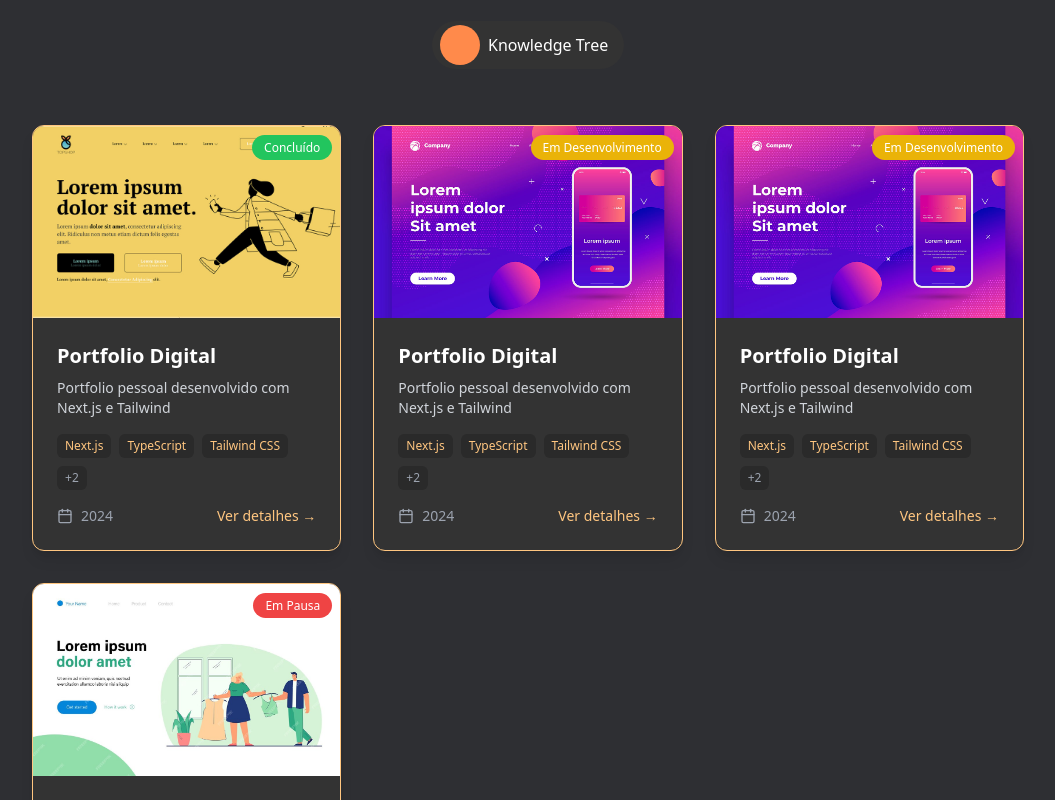
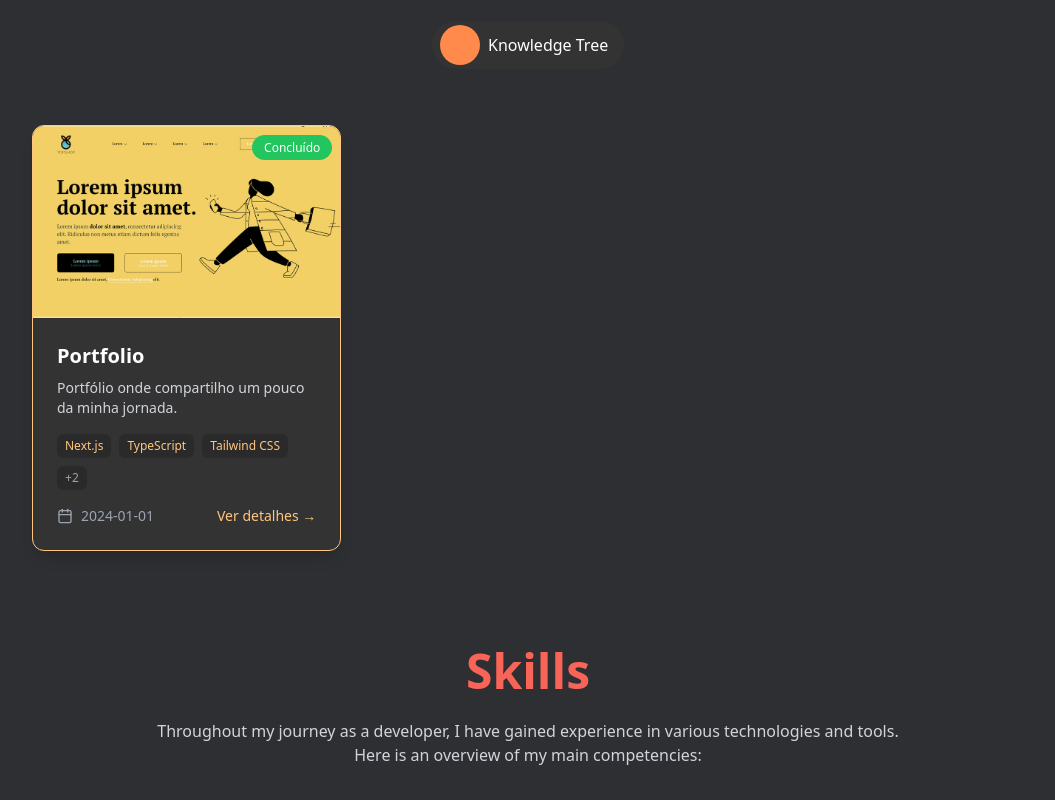
Before and after one commit to michaelrodriguess/michael-dev, a Next.js app: page / in a window 1280 px wide. Shown: the part 700-1500 px from the top of the page, without its empty margins (112-1167 px from the left). Built offline with nearby package versions, Linux system fonts and the light colour scheme.

Commit message:
chore: add project card definitely

```diff
--- a/src/_lib/projectData.ts
+++ b/src/_lib/projectData.ts
@@ -6,9 +6,9 @@ export const projectData = {
       id: "1",
       group: 1,
       project: {
-        title: "Portfolio Digital",
+        title: "Portfolio",
         shortDescription:
-          "Portfolio pessoal desenvolvido com Next.js e Tailwind",
+          "Portfólio onde compartilho um pouco da minha jornada.",
         description:
           "Um portfolio digital moderno e responsivo desenvolvido com as mais recentes tecnologias web. Inclui seções para projetos, habilidades e uma árvore de conhecimento interativa.",
         images: [
@@ -17,8 +17,8 @@ export const projectData = {
           "/portfolio.png",
           "/lore1.jpg",
         ],
-        githubUrl: "https://github.com/username/portfolio",
-        liveUrl: "https://portfolio.dev",
+        githubUrl: "https://github.com/michaelrodriguess/michael-dev",
+        liveUrl: "https://michaelrodrigues.dev",
         technologies: [
           { name: "Next.js" },
           { name: "TypeScript" },
@@ -31,78 +31,54 @@ export const projectData = {
         status: "Concluído",
       } as ProjectDetails,
     },
-    {
-      id: "2",
-      group: 1,
-      project: {
-        title: "Portfolio Digital",
-        shortDescription:
-          "Portfolio pessoal desenvolvido com Next.js e Tailwind",
-        description:
-          "Um portfolio digital moderno e responsivo desenvolvido com as mais recentes tecnologias web. Inclui seções para projetos, habilidades e uma árvore de conhecimento interativa.",
-        images: ["/lore1.jpg"],
-        githubUrl: "https://github.com/username/portfolio",
-        liveUrl: "https://portfolio.dev",
-        technologies: [
-          { name: "Next.js" },
-          { name: "TypeScript" },
-          { name: "Tailwind CSS" },
-          { name: "Framer Motion" },
-          { name: "Three.js" },
-        ],
-        startDate: "2024-01-01",
-        endDate: "2024-03-15",
-        status: "Em Desenvolvimento",
-      } as ProjectDetails,
-    },
-    {
-      id: "2",
-      group: 1,
-      project: {
-        title: "Portfolio Digital",
-        shortDescription:
-          "Portfolio pessoal desenvolvido com Next.js e Tailwind",
-        description:
-          "Um portfolio digital moderno e responsivo desenvolvido com as mais recentes tecnologias web. Inclui seções para projetos, habilidades e uma árvore de conhecimento interativa.",
-        images: ["/lore1.jpg"],
-        githubUrl: "https://github.com/username/portfolio",
-        liveUrl: "https://portfolio.dev",
-        technologies: [
-          { name: "Next.js" },
-          { name: "TypeScript" },
-          { name: "Tailwind CSS" },
-          { name: "Framer Motion" },
-          { name: "Three.js" },
-        ],
-        startDate: "2024-01-01",
-        endDate: "2024-03-15",
-        status: "Em Desenvolvimento",
-      } as ProjectDetails,
-    },
-    {
-      id: "3",
-      group: 3,
-      project: {
-        title: "Portfolio Digital",
-        shortDescription:
-          "Portfolio pessoal desenvolvido com Next.js e Tailwind",
-        description:
-          "Um portfolio digital moderno e responsivo desenvolvido com as mais recentes tecnologias web. Inclui seções para projetos, habilidades e uma árvore de conhecimento interativa.",
-        images: ["/lore2.jpg"],
-        githubUrl: "https://github.com/username/portfolio",
-        liveUrl: "https://portfolio.dev",
-        technologies: [
-          { name: "Next.js" },
-          { name: "TypeScript" },
-          { name: "Tailwind CSS" },
-          { name: "Framer Motion" },
-          { name: "Three.js" },
-        ],
-        startDate: "2024-01-01",
-        endDate: "2024-03-15",
-        status: "Em Pausa",
-      } as ProjectDetails,
-    },
+    // {
+    //   id: "2",
+    //   group: 1,
+    //   project: {
+    //     title: "Portfolio Digital",
+    //     shortDescription:
+    //       "Portfolio pessoal desenvolvido com Next.js e Tailwind",
+    //     description:
+    //       "Um portfolio digital moderno e responsivo desenvolvido com as mais recentes tecnologias web. Inclui seções para projetos, habilidades e uma árvore de conhecimento interativa.",
+    //     images: ["/lore1.jpg"],
+    //     githubUrl: "https://github.com/username/portfolio",
+    //     liveUrl: "https://portfolio.dev",
+    //     technologies: [
+    //       { name: "Next.js" },
+    //       { name: "TypeScript" },
+    //       { name: "Tailwind CSS" },
+    //       { name: "Framer Motion" },
+    //       { name: "Three.js" },
+    //     ],
+    //     startDate: "2024-01-01",
+    //     endDate: "2024-03-15",
+    //     status: "Em Desenvolvimento",
+    //   } as ProjectDetails,
+    // },
+    // {
+    //   id: "3",
+    //   group: 3,
+    //   project: {
+    //     title: "Portfolio Digital",
+    //     shortDescription:
+    //       "Portfolio pessoal desenvolvido com Next.js e Tailwind",
+    //     description:
+    //       "Um portfolio digital moderno e responsivo desenvolvido com as mais recentes tecnologias web. Inclui seções para projetos, habilidades e uma árvore de conhecimento interativa.",
+    //     images: ["/lore2.jpg"],
+    //     githubUrl: "https://github.com/username/portfolio",
+    //     liveUrl: "https://portfolio.dev",
+    //     technologies: [
+    //       { name: "Next.js" },
+    //       { name: "TypeScript" },
+    //       { name: "Tailwind CSS" },
+    //       { name: "Framer Motion" },
+    //       { name: "Three.js" },
+    //     ],
+    //     startDate: "2024-01-01",
+    //     endDate: "2024-03-15",
+    //     status: "Em Pausa",
+    //   } as ProjectDetails,
+    // },
   ],
   links: [{ source: "1", target: "2" }],
 };
--- a/src/components/ProjectCard.tsx
+++ b/src/components/ProjectCard.tsx
@@ -95,7 +95,7 @@ export const ProjectCard: React.FC<ProjectCardProps> = ({
         <div className="flex items-center justify-between text-sm text-gray-400">
           <div className="flex items-center gap-2">
             <Calendar size={16} />
-            <span>{new Date(project.startDate).getFullYear()}</span>
+            <span>{project.startDate}</span>
           </div>
           <button className="text-[#FFC680] hover:text-[#ffb766] transition-colors duration-200">
             Ver detalhes →
```
